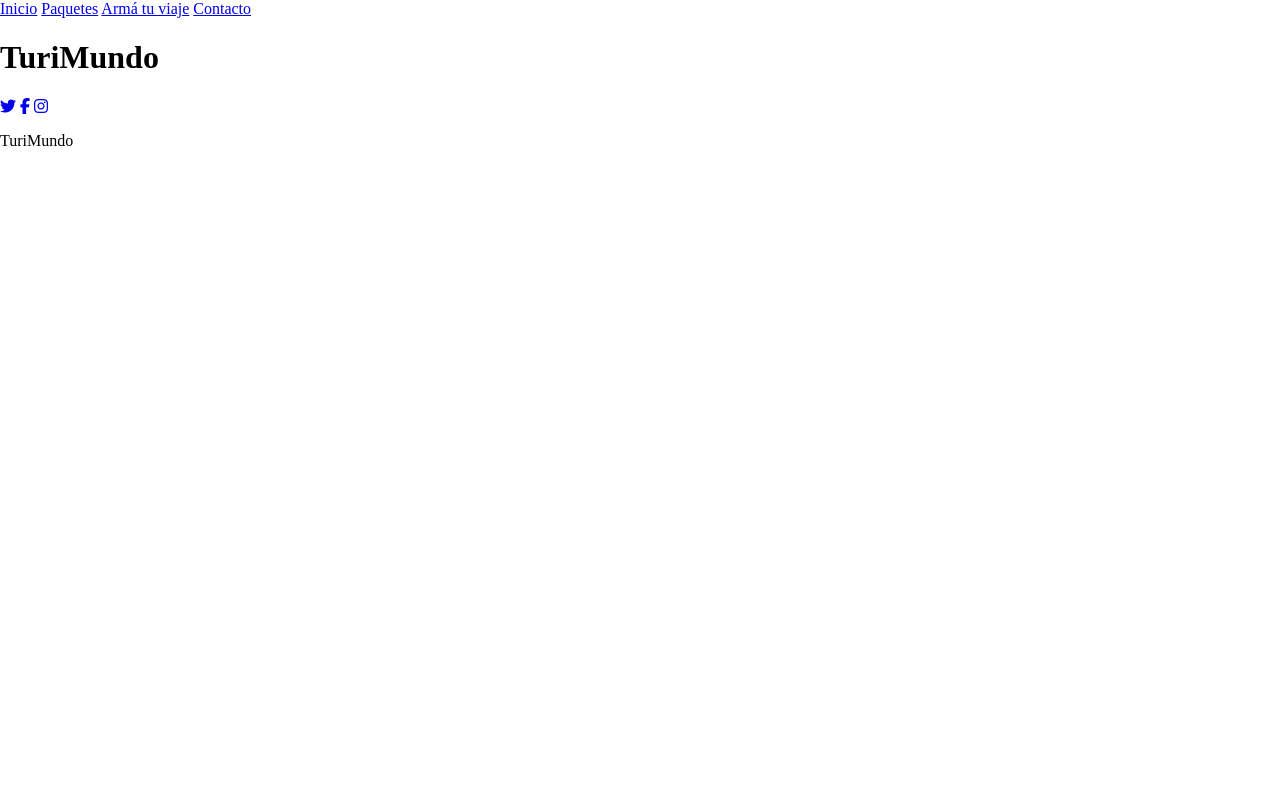
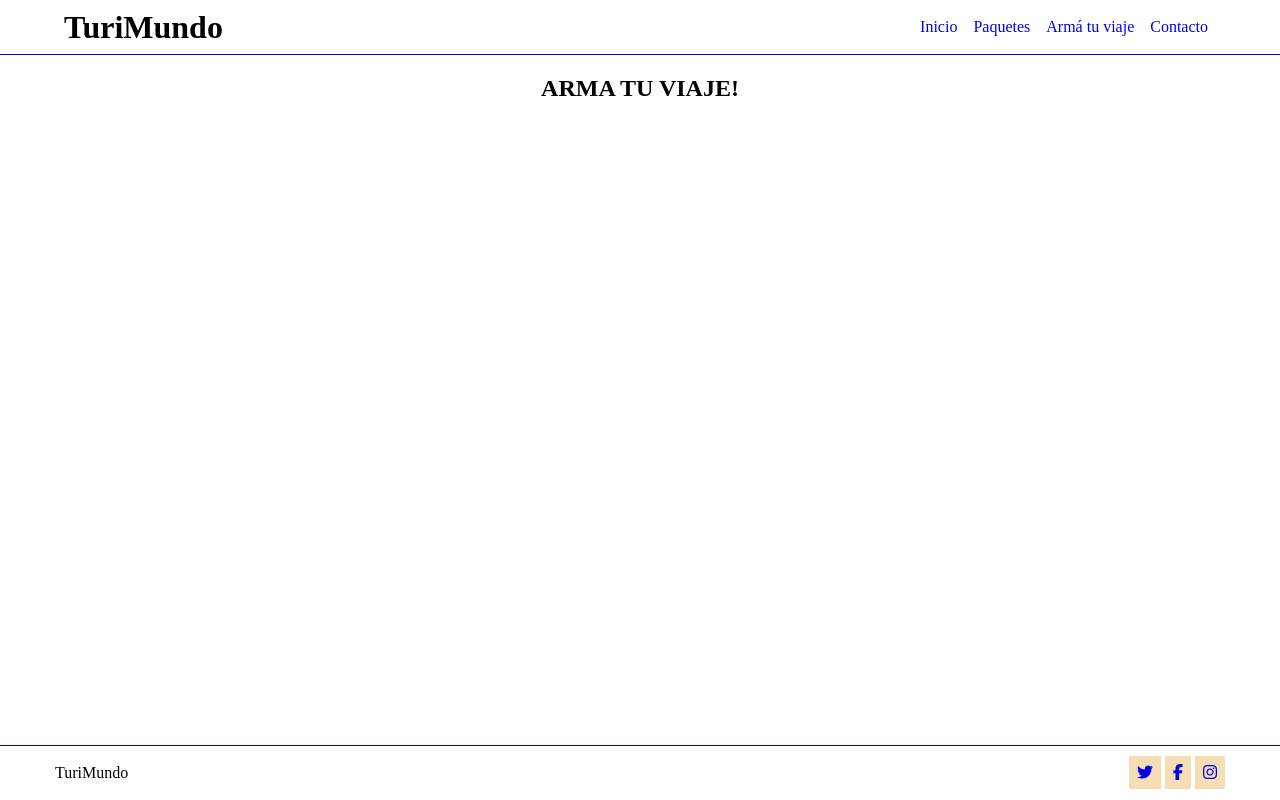
Before and after one commit to naisheffield/Proyecto-Full-Stack-Python-2022, a plain HTML site: page HTML/arma_tu_viaje.html in a window 1280 px wide. Drawn offline with Linux system fonts and the light colour scheme.

Commit message:
agregue estilos basicos (header y footer) a las paginas restantes

```diff
--- a/HTML/arma_tu_viaje.html
+++ b/HTML/arma_tu_viaje.html
@@ -10,21 +10,34 @@
     <title>Organizá tu viaje</title>
 </head>
 <body>
-    <header>
-        <nav>
-            <a href="./index.html">Inicio</a>
-            <a href="./paquetes.html">Paquetes</a>
-            <a href="./arma_tu_viaje.html">Armá tu viaje</a>
-            <a href="./contacto.html">Contacto</a>
-        </nav>
-        <h1>TuriMundo</h1>
-    </header>
-
-    <footer>
-        <a class="redes" href="https://twitter.com/?lang=es"><i class="fa-brands fa-twitter"></i></a>
-        <a class="redes" href="https://es-la.facebook.com"><i class="fa-brands fa-facebook-f"></i></a>
-        <a class="redes" href="https://www.instagram.com"><i class="fa-brands fa-instagram"></i></a>
-        <p>TuriMundo</p>
-    </footer>
+  <header class="header-root">
+    <div class="header-container">
+      <h1>TuriMundo</h1>
+      <nav class="header-navbar active">
+        <a class="header-btn" href="./index.html">Inicio</a>
+        <a class="header-btn" href="./paquetes.html">Paquetes</a>
+        <a class="header-btn" href="./arma_tu_viaje.html">Armá tu viaje</a>
+        <a class="header-btn" href="./contacto.html">Contacto</a>
+      </nav>
+      <button class="header-burger-btn">MENU</button>
+    </div>
+  </header>
+  <main class="main-root">
+    <div class="main-container">
+      <section>
+        <h2>ARMA TU VIAJE!</h2>
+      </section>
+    </div>
+  </main>
+  <footer class="footer-root">
+    <div class="footer-container">
+      <p>TuriMundo</p>
+      <nav class="footer-navbar">
+        <a class="footer-btn" href="https://twitter.com/?lang=es"><i class="fa-brands fa-twitter"></i></a>
+        <a class="footer-btn" href="https://es-la.facebook.com"><i class="fa-brands fa-facebook-f"></i></a>
+        <a class="footer-btn" href="https://www.instagram.com"><i class="fa-brands fa-instagram"></i></a>
+      </nav>
+    </div>
+  </footer>
 </body>
 </html>
```
Also changed, not shown: HTML/contacto.html (+26 -23 lines), HTML/index.html (+0 -2 lines), HTML/paquetes.html (+29 -17 lines).
